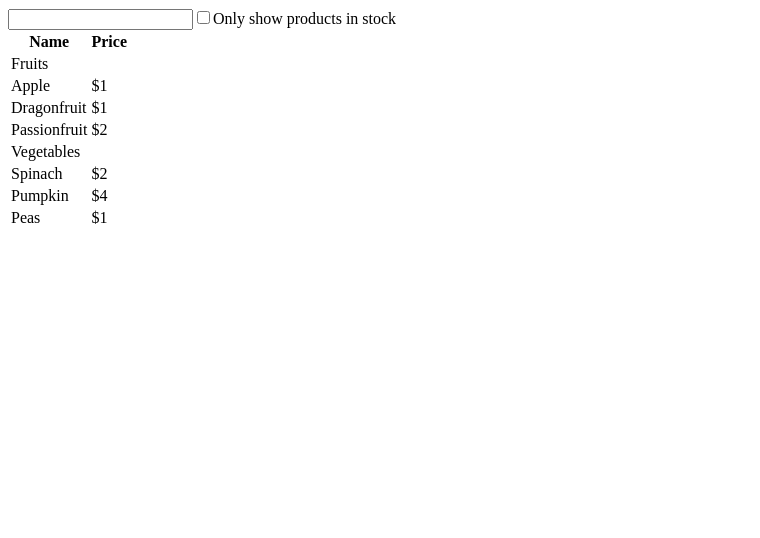
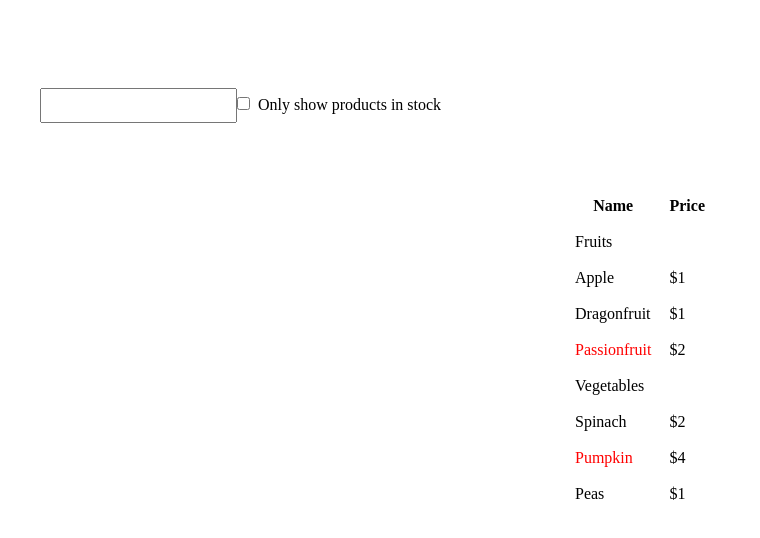
Before and after one commit to maxstepanyuk/tutorials-i-followed, a React (Vite) app in the folder react/thinking-in-react/: page / in a window 1280 px wide. Shown: the top 538 px of the page, without its empty margins (0-760 px from the left). Built offline with nearby package versions, Linux system fonts and the light colour scheme.

Commit message:
react/thinking-in-react: add css for not-stocked and margin padding for all

```diff
--- a/react/thinking-in-react/src/index.css
+++ b/react/thinking-in-react/src/index.css
@@ -0,0 +1,9 @@
+* {
+    margin: 0.5rem auto;
+    padding: 0.5rem;
+    /* outline: solid green 1px; */
+}
+
+.not-stocked{
+    color: red;
+}
```
